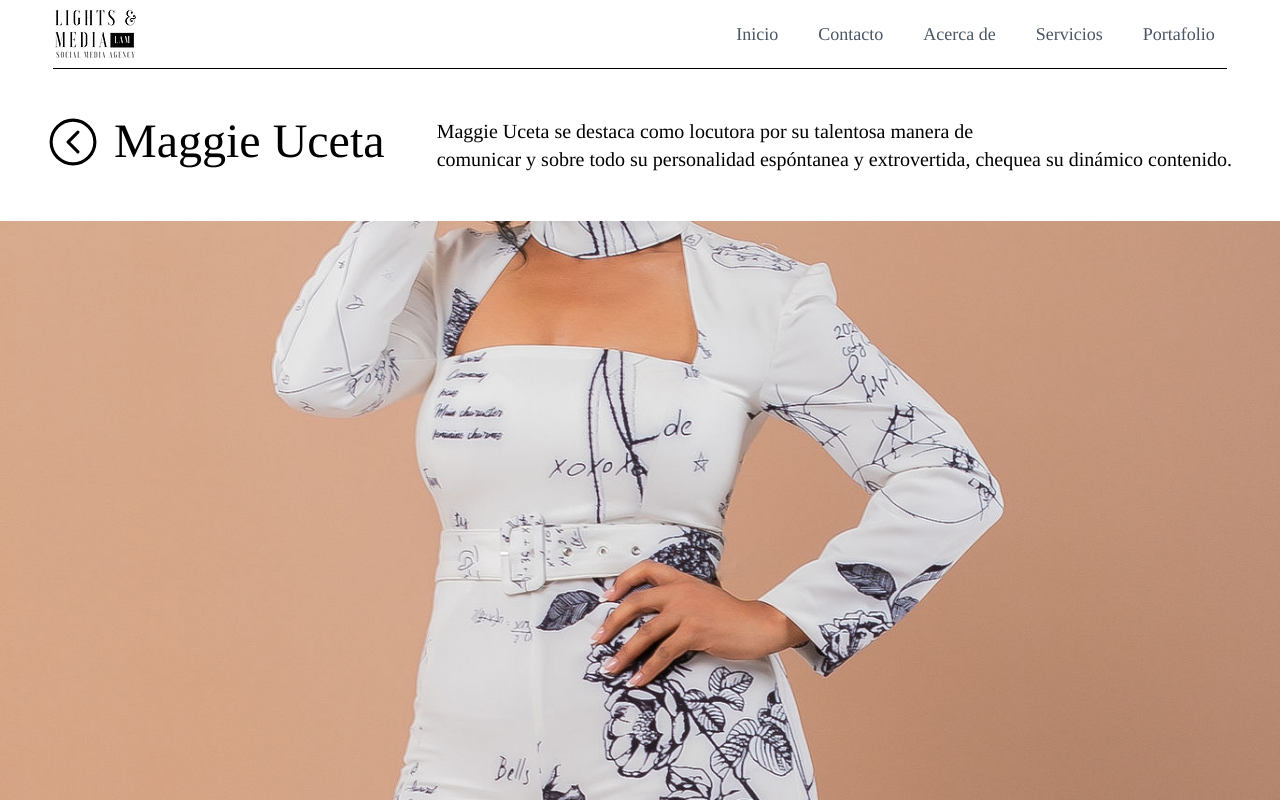
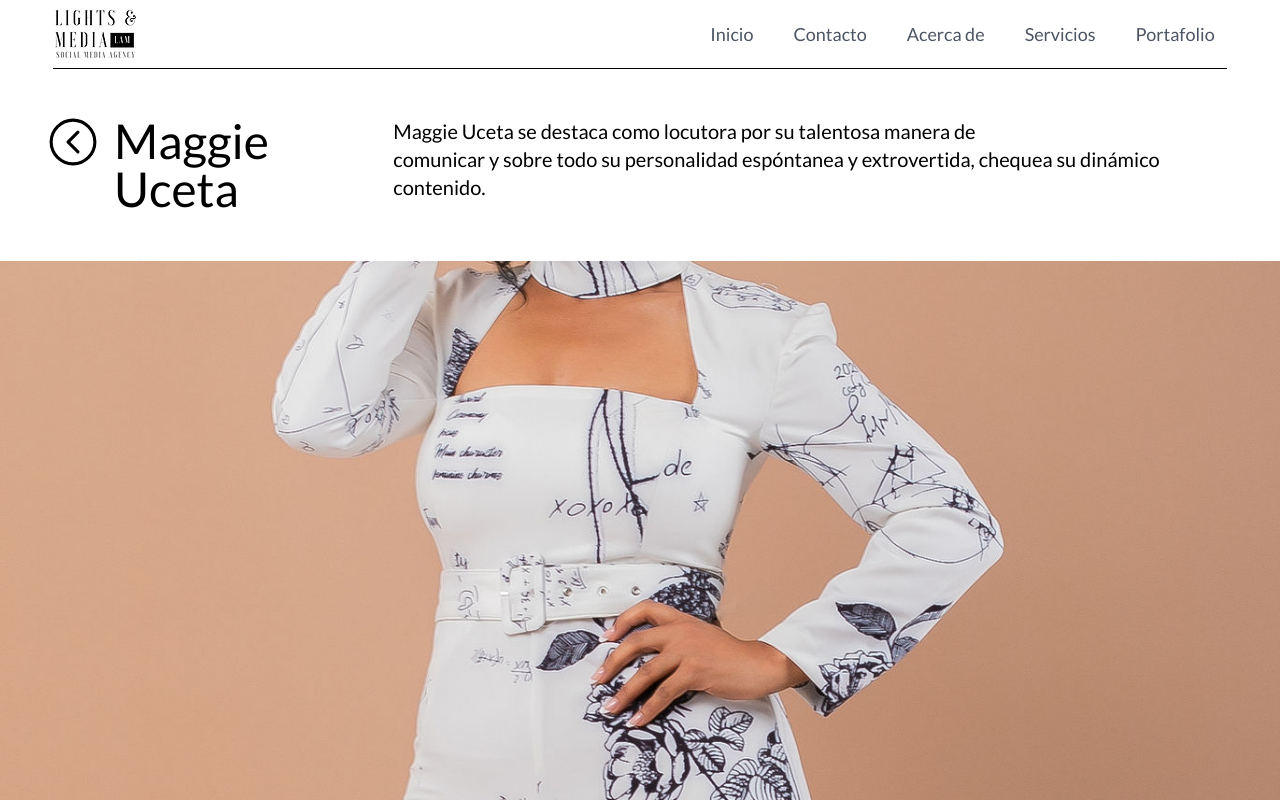
Before and after one commit to BraulioAR/lamweb, a Next.js app: page /portafolio/maggie in a window 1280 px wide. Shown: the top 800 px of the page. Built offline with nearby package versions, Linux system fonts and the light colour scheme; no server answers; what tailwindcss-animated, tailwindcss-gradients would draw is missing.

Commit message:
Font update

```diff
--- a/src/app/fonts.tsx
+++ b/src/app/fonts.tsx
@@ -1,7 +1,7 @@
-import { Tinos } from 'next/font/google'
+import { Lato } from 'next/font/google'
 
 
-export const tinos = Tinos({
+export const tinos = Lato({
     weight: ['400', '700'],
     subsets: ['latin'],
     style: ['italic', 'normal',]
--- a/src/app/page.tsx
+++ b/src/app/page.tsx
@@ -455,7 +455,7 @@ export default function Page({ }) {
 
       </section>
 
-      <section id='cualidades' className='bg-black pb-48 w-screen'>
+      <section id='cualidades' className='bg-black pb-48 w-full'>
         <div className='pt-12 pb-20 mx-20'>
           <div className='flex justify-start items-start '>
             <h1 className={`${tinos.className} text-start text-white text-5xl lg:text-[3.5rem]`}>Cualidades según nuestros clientes</h1>
--- a/src/components/InstagramFeed.jsx
+++ b/src/components/InstagramFeed.jsx
@@ -40,8 +40,8 @@ function InstagramFeed() {
                 Your browser does not support the video tag.
               </video>
             ) : null}
-						<figcaption className='flex justify-center items-center'>
-                    <p className={`${tinos.className} text-black font-bold text-2xl text-center hidden lg:block`}>{caption}</p>
+						<figcaption className='flex justify-center items-center overflow-visible'>
+                    <p className={`${tinos.className} text-black font-bold text-lg text-center hidden lg:block `}>{caption}</p>
                     <a href={permalink} target="_blank" rel="noopener noreferrer"></a>
 						</figcaption>
               </figure>
```
